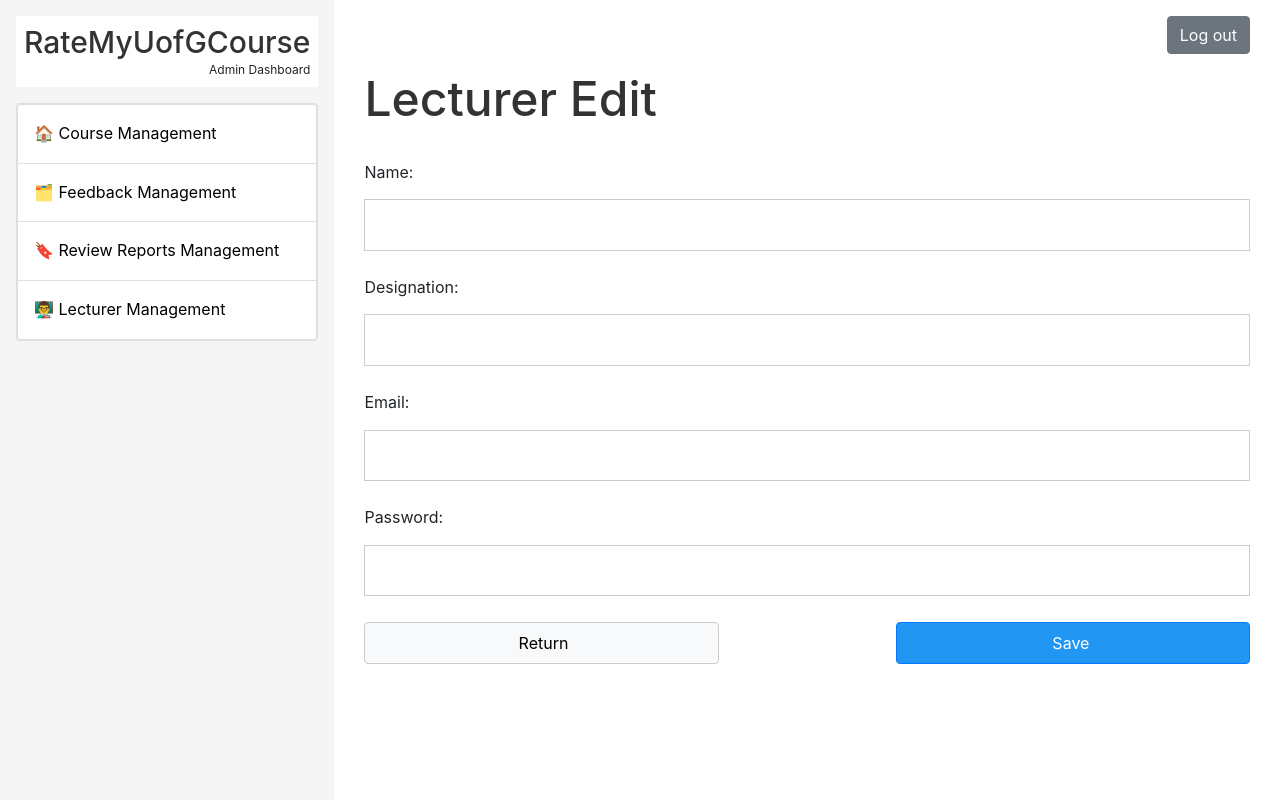
After one commit to luciantkd/rate_my_uog_course, a Django app: page /administrator/lecturer_add/ in a window 1280 px wide. The commit adds this page. Run offline with Django 3.2, Linux system fonts and the light colour scheme; some libraries are stand-ins or nearby versions.

Commit message:
integrate lecturer_management.html add a lecturer and lecturer_add.html

```diff
--- a/administrator/urls.py
+++ b/administrator/urls.py
@@ -24,6 +24,7 @@ urlpatterns = [
     path ('lecturer_edit/', lecturer_view.lecturer_edit, name='lecturer_edit'),
     path ('lecturer_save_post/', lecturer_view.lecturer_save_post, name='lecturer_save_post'),
     path ('lecturer_delete/', lecturer_view.lecturer_delete, name='lecturer_delete'),
+    path ('lecturer_add/', lecturer_view.lecturer_add, name='lecturer_add'),
     path ('create_lecturer_account/', views.create_lecturer_account, name='create_lecturer_account'),
     path ('admin_report_review_detail/', views.admin_report_review_detail, name='admin_report_review_detail'),
 ]
--- a/administrator/view/lecturer_view.py
+++ b/administrator/view/lecturer_view.py
@@ -79,3 +79,33 @@ def lecturer_delete(request):
         return redirect(reverse('administrator:lecturer_management'))  # Redirect to the lecturer management page
     else:
         return redirect(reverse('administrator:lecturer_management'))
+
+def lecturer_add(request):
+    return render(request, 'administrator/lecturer_add.html')
+
+def lecturer_add_post(request):
+    if request.method == 'POST':
+        # 获取表单数据
+        lecturer_name = request.POST.get('lecturerName')
+        designation = request.POST.get('designation')
+        email = request.POST.get('Email')
+        password = request.POST.get('Password')
+
+        # lecturerId will be the same as email name
+        lecturer_id = email.split('@')[0]
+        print(lecturer_id)
+
+        # TODO: Hash the password
+        # password = password
+
+        # 创建讲师对象
+        lecturer = Lecturer(lecturerId=lecturer_id, lecturerName=lecturer_name, designation=designation, email=email, password=password)
+
+        # 保存到数据库
+        lecturer.save()
+
+        # 重定向到讲师列表或其他页面
+        return redirect(reverse('administrator:lecturer_management'))
+    else:
+        # 如果不是POST请求，则重定向到编辑页面或显示错误
+        return redirect(reverse('administrator:lecturer_management'))
--- /dev/null
+++ b/templates/administrator/lecturer_add.html
@@ -0,0 +1,38 @@
+{% extends 'administrator/base_admin.html' %}
+
+{% load static %}
+
+{% block title %} Lecturer Edit {% endblock %}
+
+{% block additional_styles %}
+<link rel="stylesheet" href="{% static 'css/administrator/style-admin-lecturer-edit.css' %}">
+{% endblock %}
+
+{% block pagetitle %} Lecturer Edit {% endblock %}
+
+{% block content %}
+<form action="/administrator/lecturer_save_post/" method="post">
+    {% csrf_token %}
+    <input type="hidden" name="lecturerId" value="">
+    <div>
+        <label for="lecturerName">Name:</label>
+        <input id="lecturerName" name="lecturerName" type="text" value="">
+    </div>
+    <div>
+        <label for="designation">Designation:</label>
+        <input id="designation" name="designation" type="text" value="">
+    </div>
+    <div>
+        <label for="Email">Email:</label>
+        <input id="Email" name="Email" type="email" value="" required>
+    </div>
+    <div>
+        <label for="Password" >Password:</label>
+        <input id="Password" name="Password" type="password" value="" required>
+    </div>
+    <div class="button-top-row">
+        <button type="button" class="btn return-button">Return</button>
+        <button type="submit" class="btn btn-primary save-button">Save</button>
+    </div>
+</form>
+{% endblock %}
--- a/templates/administrator/lecturer_management.html
+++ b/templates/administrator/lecturer_management.html
@@ -16,7 +16,8 @@
     <!-- Dropdown for filtering -->
   </div>
   <div class="filter-add-section">
-    <button type="button" class="btn btn-primary add-a-course">+ Add a Lecturer</button>
+{#    <button type="button" class="btn btn-primary add-a-course">+ Add a Lecturer</button>#}
+    <a href="{% url 'administrator:lecturer_add' %}" class="btn btn-primary add-a-course">+ Add a Lecturer</a>
   </div>
   <div class="table-scroll">
     <!-- Table to filter -->
```
